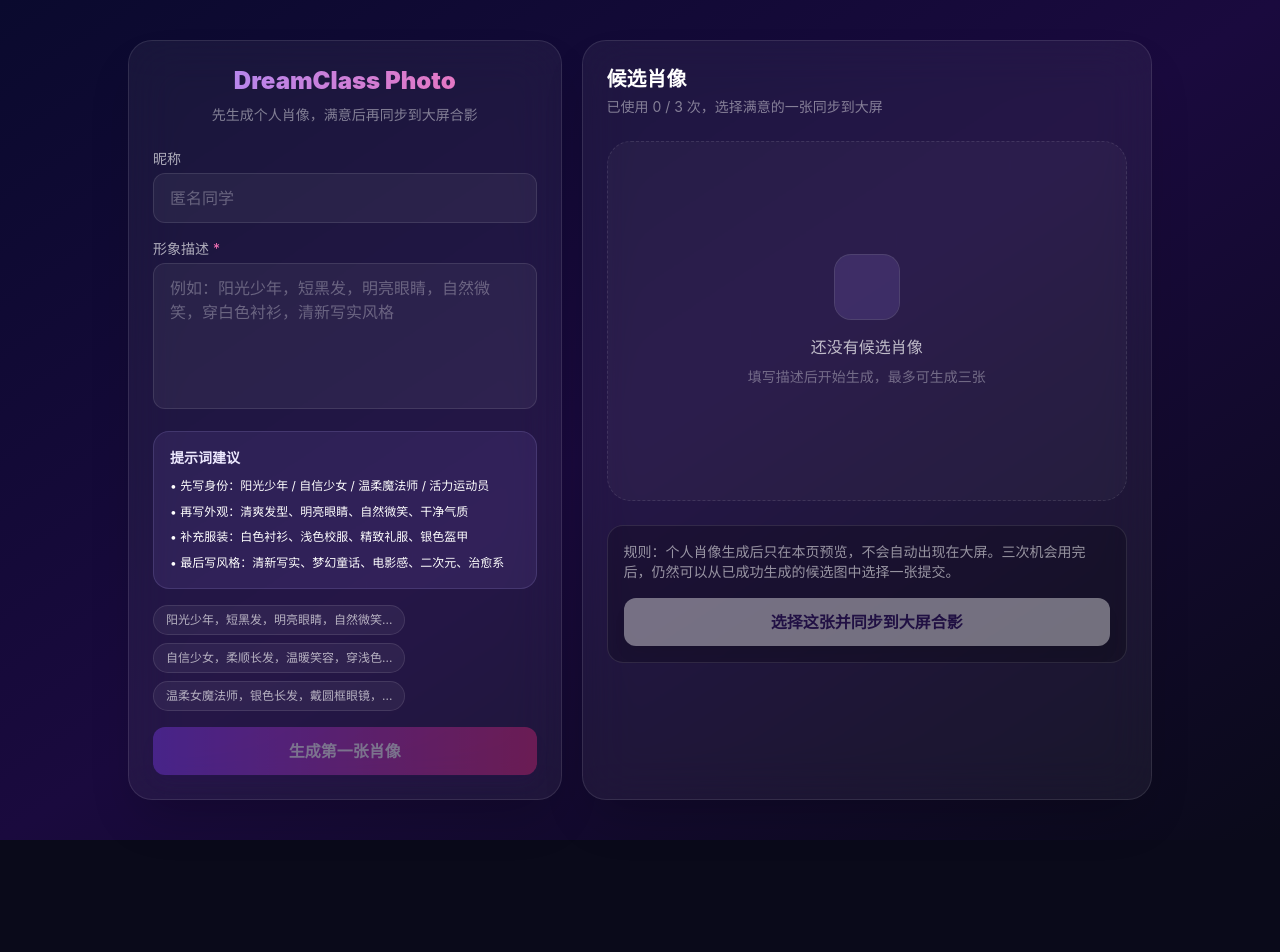
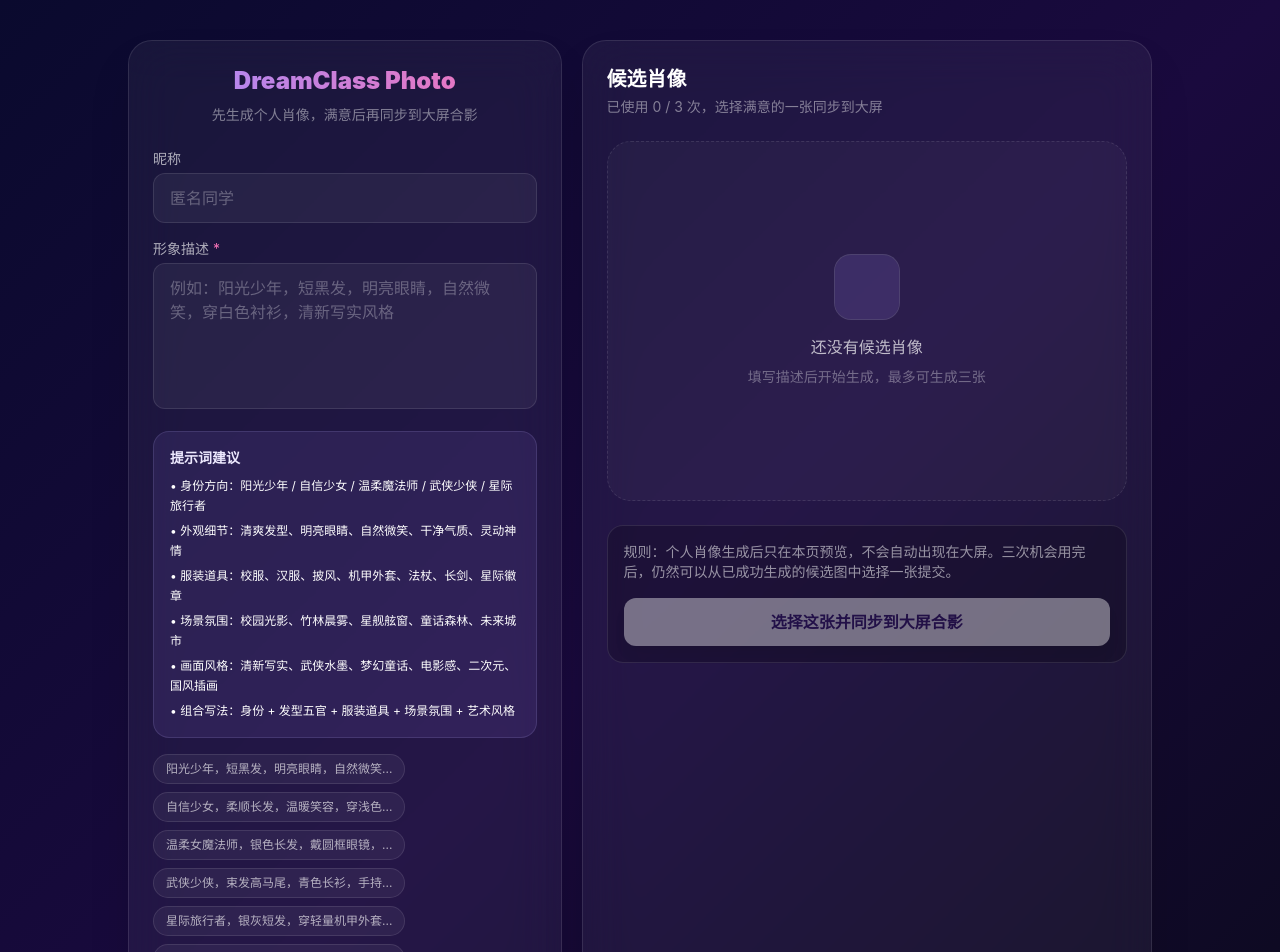
Before and after one commit to 1219425581/DreamClass-Photo, a React (Vite) app in the folder frontend/: page / in a window 1280 px wide. Shown: the top 952 px of the page. Before the commit the page ends 840 px from the top, so only its background shows below. Built offline with nearby package versions, Linux system fonts and the light colour scheme; no server answers.

Commit message:
stabilize render health check and expand prompt tips

```diff
--- a/frontend/src/pages/Join.jsx
+++ b/frontend/src/pages/Join.jsx
@@ -1,16 +1,25 @@
 import { useEffect, useMemo, useState } from "react";
 
 const PROMPT_TIPS = [
-  "先写身份：阳光少年 / 自信少女 / 温柔魔法师 / 活力运动员",
-  "再写外观：清爽发型、明亮眼睛、自然微笑、干净气质",
-  "补充服装：白色衬衫、浅色校服、精致礼服、银色盔甲",
-  "最后写风格：清新写实、梦幻童话、电影感、二次元、治愈系",
+  "身份方向：阳光少年 / 自信少女 / 温柔魔法师 / 武侠少侠 / 星际旅行者",
+  "外观细节：清爽发型、明亮眼睛、自然微笑、干净气质、灵动神情",
+  "服装道具：校服、汉服、披风、机甲外套、法杖、长剑、星际徽章",
+  "场景氛围：校园光影、竹林晨雾、星舰舷窗、童话森林、未来城市",
+  "画面风格：清新写实、武侠水墨、梦幻童话、电影感、二次元、国风插画",
+  "组合写法：身份 + 发型五官 + 服装道具 + 场景氛围 + 艺术风格",
 ];
 
 const PROMPT_EXAMPLES = [
   "阳光少年，短黑发，明亮眼睛，自然微笑，穿白色衬衫，清新写实风格",
   "自信少女，柔顺长发，温暖笑容，穿浅色校服，梦幻电影感肖像",
   "温柔女魔法师，银色长发，戴圆框眼镜，手持法杖，奇幻治愈风格",
+  "武侠少侠，束发高马尾，青色长衫，手持长剑，竹林晨雾，水墨国风",
+  "星际旅行者，银灰短发，穿轻量机甲外套，胸前星际徽章，星舰舷窗背景",
+  "国风少女，黑色长发，浅粉汉服，手持团扇，桃花微光，精致国风插画",
+  "未来工程师，清爽短发，透明护目镜，蓝白科技外套，未来城市夜景",
+  "森林精灵少年，浅金色头发，绿色披风，肩上发光小鸟，童话森林氛围",
+  "活力运动员，利落短发，蓝色运动外套，阳光笑容，校园操场电影感",
+  "治愈系画师，柔和卷发，米色针织衫，怀抱画板，暖色窗边光影",
 ];
 
 function notifyAccessDenied() {
```
Also changed, not shown: 2 other files (tests, documents, lock files or other folders).
